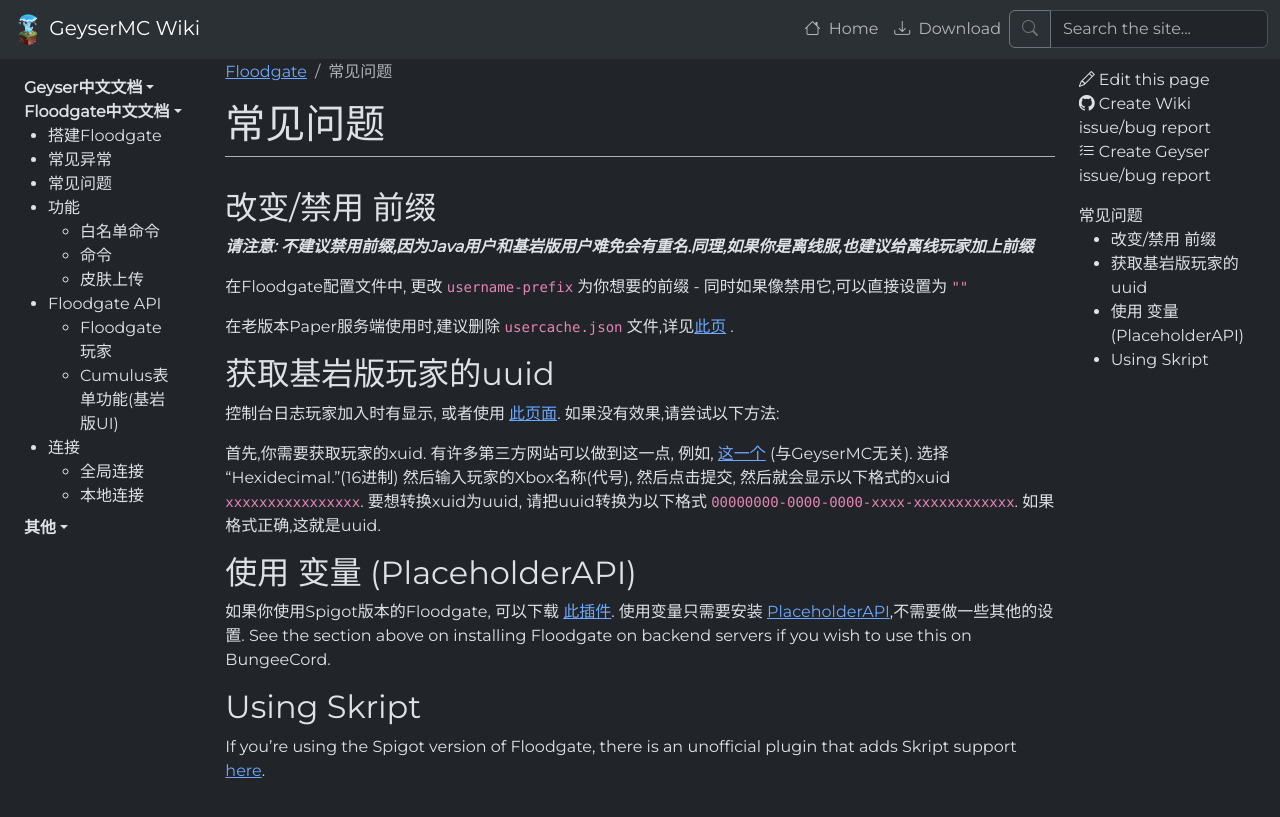
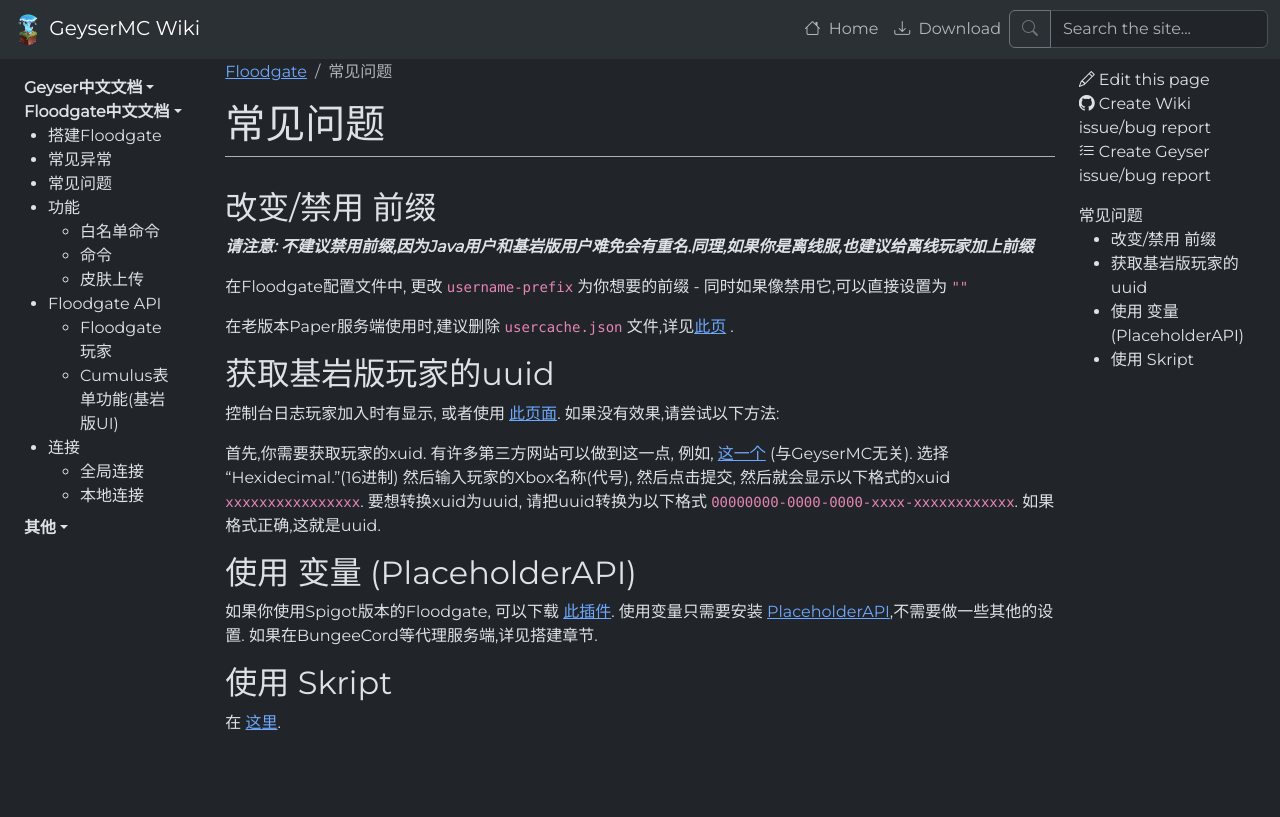
Before and after one commit to MinecraftChampions/GeyserChineseWiki, a Jekyll site: the page built from _docs/floodgate/faq.md, in a window 1280 px wide. Shown: the top 817 px of the page. Built offline with Jekyll 4.4.1, drawn with Linux system fonts in a browser that asks for light colours.

Commit message:
Update faq.md

```diff
--- a/_docs/floodgate/faq.md
+++ b/_docs/floodgate/faq.md
@@ -18,7 +18,7 @@ title: 常见问题
 首先,你需要获取玩家的xuid. 有许多第三方网站可以做到这一点, 例如, [这一个](https://www.cxkes.me/xbox/xuid) (与GeyserMC无关). 选择 "Hexidecimal."(16进制) 然后输入玩家的Xbox名称(代号), 然后点击提交, 然后就会显示以下格式的xuid `xxxxxxxxxxxxxxxx`. 要想转换xuid为uuid, 请把uuid转换为以下格式 `00000000-0000-0000-xxxx-xxxxxxxxxxxx`. 如果格式正确,这就是uuid.
 
 ## 使用 变量 (PlaceholderAPI)
-如果你使用Spigot版本的Floodgate, 可以下载 [此插件](https://github.com/rtm516/FloodgatePlaceholders/). 使用变量只需要安装 [PlaceholderAPI](https://www.spigotmc.org/resources/6245/),不需要做一些其他的设置. See the section above on installing Floodgate on backend servers if you wish to use this on BungeeCord.
+如果你使用Spigot版本的Floodgate, 可以下载 [此插件](https://github.com/rtm516/FloodgatePlaceholders/). 使用变量只需要安装 [PlaceholderAPI](https://www.spigotmc.org/resources/6245/),不需要做一些其他的设置. 如果在BungeeCord等代理服务端,详见搭建章节.
 
-## Using Skript
-If you're using the Spigot version of Floodgate, there is an unofficial plugin that adds Skript support [here](https://github.com/Camotoy/floodgate-skript).
+## 使用 Skript
+在 [这里](https://github.com/Camotoy/floodgate-skript).
```
